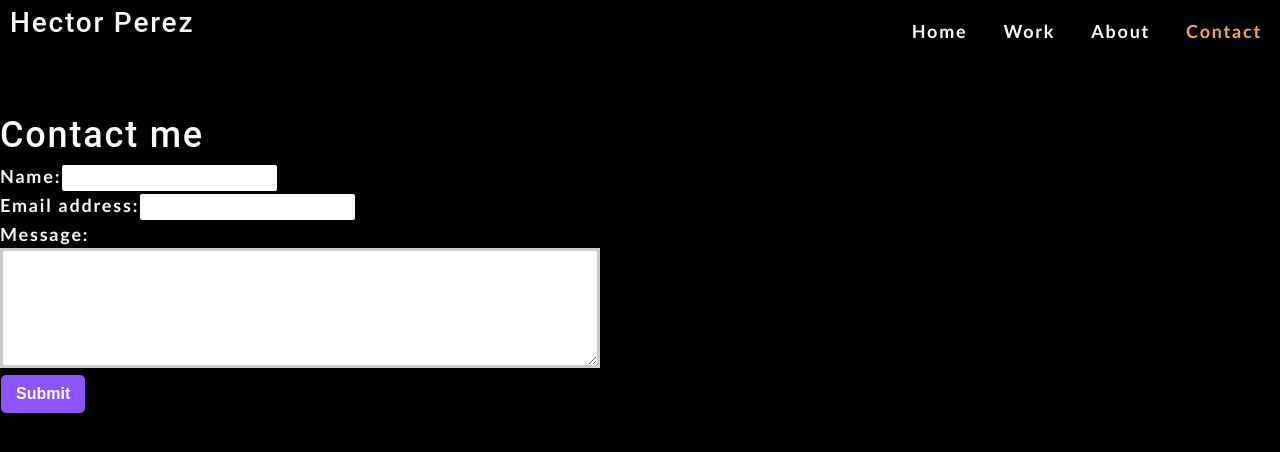
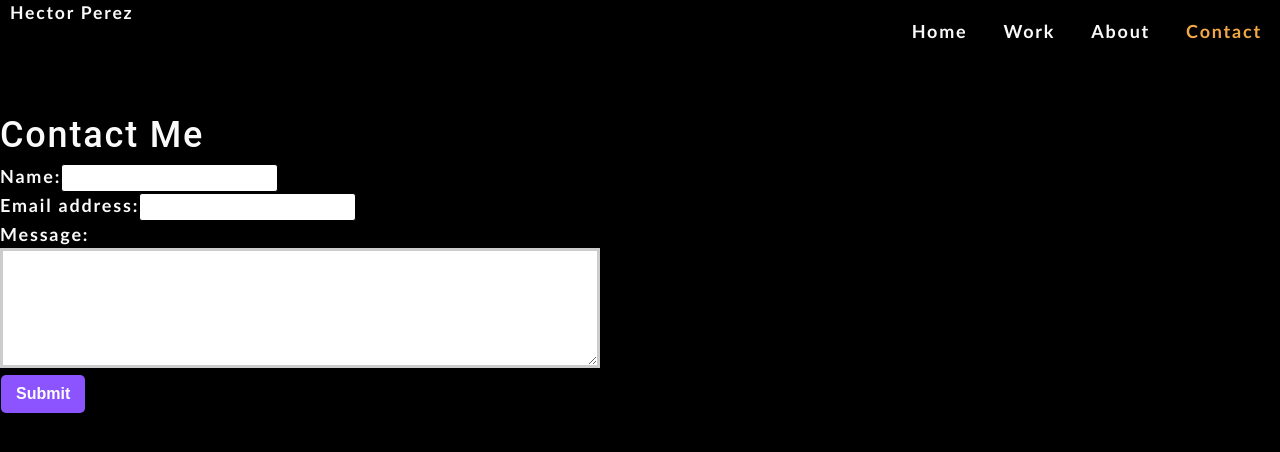
Before and after one commit to hpere102/hp-portfolio, a React (Create React App) app: page /contact in a window 1280 px wide. Shown: the top 452 px of the page. Built offline with nearby package versions, Linux system fonts and the light colour scheme.

Commit message:
font sizes

```diff
--- a/src/App.js
+++ b/src/App.js
@@ -1,4 +1,4 @@
-import React, { useState } from 'react';
+import React, { useState, useEffect } from 'react';
 import Nav from './components/Nav';
 import About from './components/About';
 import ContactForm from './components/Contact';
@@ -12,6 +12,7 @@ import {
 
 
 function App() {
+
 
   const [categories] = useState([
     {
--- a/src/components/About/index.js
+++ b/src/components/About/index.js
@@ -1,12 +1,11 @@
 import React from 'react';
-import coverImage from "../../assets/cover/cover-image.jpg";
+
 
 
 function About() {
   return (
     <section className="my-5">
-      <h1 id="about">Hector Perez</h1>
-      <img src={coverImage} className="my-2" style={{ width: "100%" }} alt="cover" />
+      <h1 id="about">About Me</h1>
     </section>
   );
 }
--- a/src/components/Contact/index.js
+++ b/src/components/Contact/index.js
@@ -15,13 +15,13 @@ function ContactForm() {
             console.log(isValid);
             // isValid conditional statement
             if (!isValid) {
-                setErrorMessage('Your email is invalid.');
+                setErrorMessage('email is invalid');
               } else {
                 setErrorMessage('');
               }
           }  else {
             if (!e.target.value.length) {
-              setErrorMessage(`${e.target.name} is required.`);
+              setErrorMessage(`${e.target.name} is required`);
             } else {
               setErrorMessage('');
             }
@@ -42,7 +42,7 @@ function ContactForm() {
 
     return (
         <section>
-          <h1>Contact me</h1>
+          <h1>Contact Me</h1>
           <form id="contact-form" onSubmit={handleSubmit}>
             <div>
               <label htmlFor="name">Name:</label>
--- a/src/components/Nav/index.js
+++ b/src/components/Nav/index.js
@@ -8,9 +8,9 @@ function Nav(props) {
   return (
     <header className="nav-bar">
 
-      <h3>
+      <p>
           Hector Perez
-        </h3>
+        </p>
 
       <nav>
         <ul className="flex-row">
```
